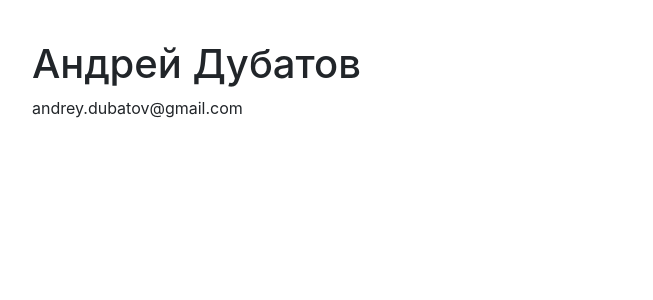
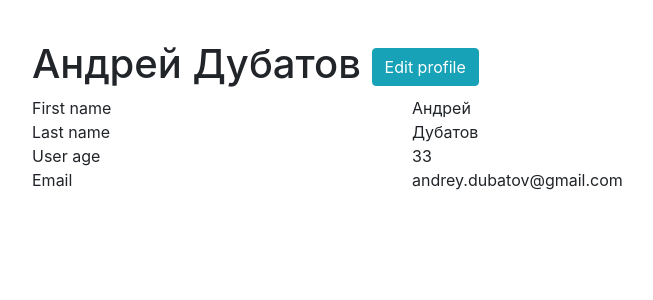
Before and after one commit to adubatov/dubatov_news, a Django app: page /users/1/ in a window 1280 px wide. Shown: the part 56-356 px from the top of the page, without its empty margins (53-706 px from the left). Run offline with Django 4.2, Linux system fonts and the light colour scheme; a user stored in the database is signed in; data comes from the database, SQL or seed files in the repository; both versions use the stored data as it was after the commit; some libraries are stand-ins or nearby versions.

Commit message:
Profile view and update enhanced

```diff
--- a/templates/base.html
+++ b/templates/base.html
@@ -26,11 +26,12 @@ crossorigin="anonymous">
                 {{ user.username }}
                 {% endif %}
 </a>
-<div class="dropdown-menu dropdown-menu-right"
-aria-labelledby="userMenu">
-<a class="dropdown-item"
-href="{% url 'password_change'%}">Change password</a> <div class="dropdown-divider"></div>
-<a class="dropdown-item" href="{% url 'logout' %}"> Log Out</a>
+<div class="dropdown-menu dropdown-menu-right" aria-labelledby="userMenu">
+    <a class="dropdown-item" href="{% url 'user_detail' user.id %}">View profile</a>
+    <div class="dropdown-divider"></div>
+    <a class="dropdown-item" href="{% url 'password_change'%}">Change password</a>
+    <div class="dropdown-divider"></div>
+    <a class="dropdown-item" href="{% url 'logout' %}"> Log Out</a>
 </div> </li>
 </ul>
 {% else %}
--- a/templates/user_detail.html
+++ b/templates/user_detail.html
@@ -3,7 +3,29 @@
 {% block title %}User Detail{% endblock title %}
 
 {% block content %}
-<h1>{{ user }}</h1>
-{{ user.birth_date}}
-{{ user.email}}
+<h1>{{ user }}
+{% if user.is_authenticated and user == auth_user %}
+    <a href="{% url 'user_update' user.pk %}"><button class="btn btn-info">Edit profile</button></a>
+{% endif %}
+</h1>
+
+<div class="row ">
+    <div class="col-sm-4">First name</div>
+    <div class="col-sm-8">{{ user.first_name }}</div>
+</div>
+<div class="row ">
+    <div class="col-sm-4">Last name</div>
+    <div class="col-sm-8">{{ user.last_name }}</div>
+</div>
+<div class="row ">
+    <div class="col-sm-4">User age</div>
+    <div class="col-sm-8">{{ user.age }}</div>
+</div>
+<div class="row">
+    <div class="col-sm-4">Email</div>
+    <div class="col-sm-8">{{ user.email }}</div>
+</div>
+
+
+
 {% endblock content %}
--- a/users/urls.py
+++ b/users/urls.py
@@ -1,8 +1,9 @@
 from django.urls import path
 
-from .views import SignUpView, UserDetailView
+from .views import SignUpView, UserDetailView, UserUpdateView
 
 urlpatterns = [
     path('signup/', SignUpView.as_view(), name='signup'),
     path('<int:pk>/', UserDetailView.as_view(), name='user_detail'),
+    path('<int:pk>/update', UserUpdateView.as_view(), name='user_update'),
 ]
--- a/users/views.py
+++ b/users/views.py
@@ -1,7 +1,9 @@
 from django.shortcuts import render
-from django.views.generic import CreateView, DetailView
-from django.urls import reverse_lazy
-from django.contrib.auth import get_user_model
+from django.views.generic import CreateView, DetailView, UpdateView
+from django.urls import reverse_lazy, reverse
+from django.contrib.auth import get_user_model, get_user
+from django.contrib.auth.mixins import UserPassesTestMixin, LoginRequiredMixin
+from requests import request
 
 from .forms import CustomUserCreationForm
 
@@ -18,3 +20,23 @@ class UserDetailView(DetailView):
     model = get_user_model()
     template_name = 'user_detail.html'
     context_name = 'user'
+
+    def get_context_data(self, **kwargs):
+        context = super().get_context_data(**kwargs)
+        context['auth_user'] = get_user(self.request)
+        return context
+
+
+class UserUpdateView(LoginRequiredMixin, UpdateView):
+    model = get_user_model()
+    template_name = 'user_update.html'
+    context_name = 'user'
+    login_url = 'login'
+    fields = ['first_name', 'last_name', 'email', 'age']
+
+    def test_func(self):
+        user = self.get_object()
+        return self.request.user == user
+
+    def get_success_url(self) -> str:
+        return reverse_lazy('user_detail', kwargs={'pk':self.request.user.pk})
```
Also changed, not shown: db.sqlite3.
